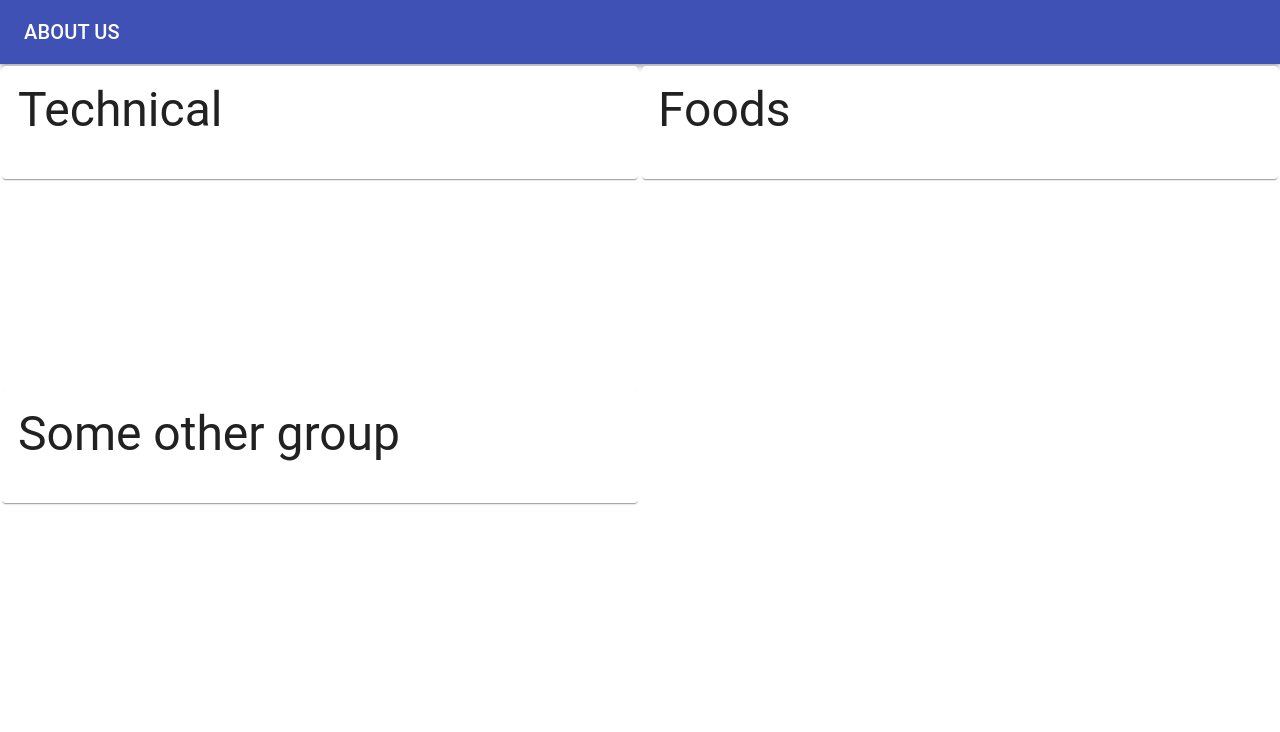
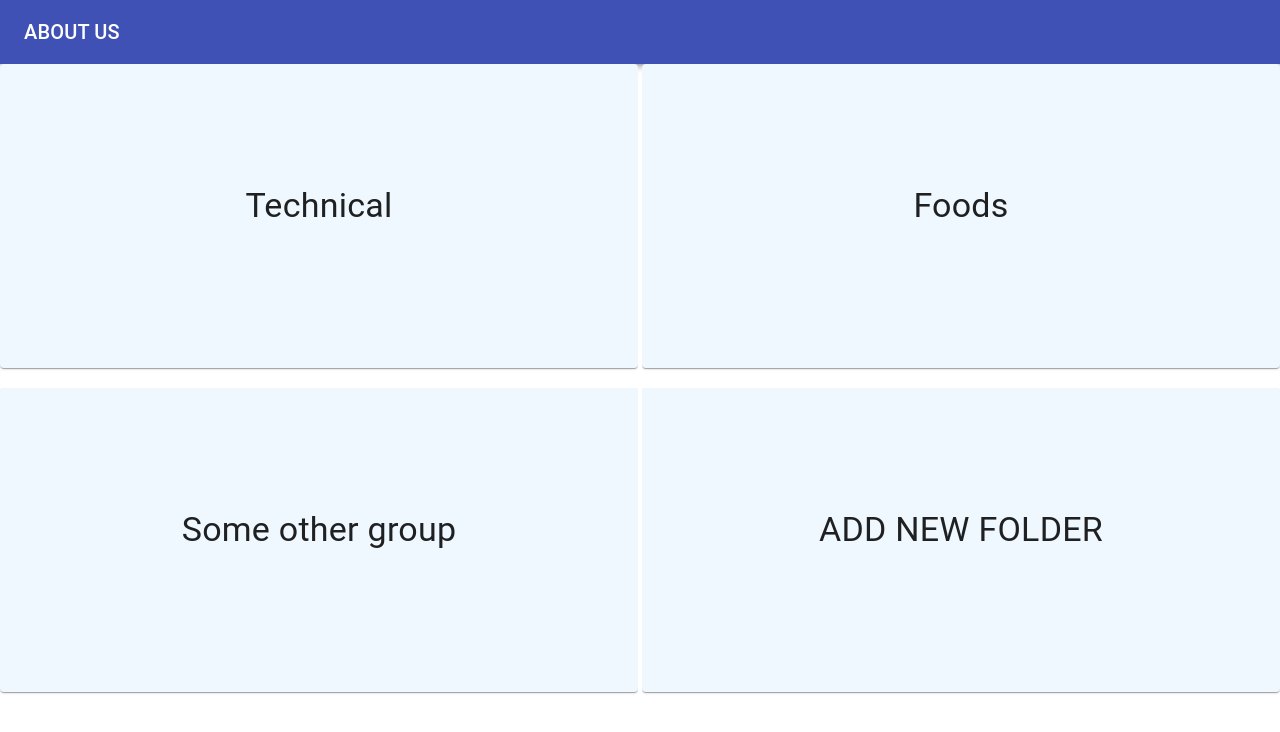
Before and after one commit to kamilew650/django-react-project, a React (Create React App) app in the folder client/: page / in a window 1280 px wide. Shown: the top 732 px of the page. Built offline with nearby package versions, Linux system fonts and the light colour scheme.

Commit message:
Styles for existing views

```diff
--- /dev/null
+++ b/client/src/components/CreateCardDialog/CreateCardDialog.js
@@ -0,0 +1,44 @@
+import React from "react";
+import Button from "@material-ui/core/Button";
+import TextField from "@material-ui/core/TextField";
+import Dialog from "@material-ui/core/Dialog";
+import DialogActions from "@material-ui/core/DialogActions";
+import DialogContent from "@material-ui/core/DialogContent";
+import DialogContentText from "@material-ui/core/DialogContentText";
+import DialogTitle from "@material-ui/core/DialogTitle";
+
+export default function CreateCardDialog(props) {
+  const handleClose = () => {
+    props.setOpen(false);
+  };
+
+  return (
+    <Dialog
+      open={props.open}
+      onClose={handleClose}
+      aria-labelledby="form-dialog-title"
+    >
+      <DialogTitle id="form-dialog-title">Add new card</DialogTitle>
+      <DialogContent>
+        <DialogContentText>
+          Tu trzeba dodać obsługę google tłumacza czy coś
+        </DialogContentText>
+        <TextField
+          autoFocus
+          margin="dense"
+          id="word"
+          label="Word to translate"
+          fullWidth
+        />
+      </DialogContent>
+      <DialogActions>
+        <Button onClick={handleClose} color="primary">
+          Cancel
+        </Button>
+        <Button onClick={handleClose} color="primary">
+          Add
+        </Button>
+      </DialogActions>
+    </Dialog>
+  );
+}
--- /dev/null
+++ b/client/src/components/CreateFolderDialog/CreateFolderDialog.js
@@ -0,0 +1,58 @@
+import React from "react";
+import Button from "@material-ui/core/Button";
+import TextField from "@material-ui/core/TextField";
+import Dialog from "@material-ui/core/Dialog";
+import DialogActions from "@material-ui/core/DialogActions";
+import DialogContent from "@material-ui/core/DialogContent";
+import DialogContentText from "@material-ui/core/DialogContentText";
+import DialogTitle from "@material-ui/core/DialogTitle";
+
+export default function CreateFolderDialog(props) {
+  const handleClose = () => {
+    props.setOpen(false);
+  };
+
+  return (
+    <Dialog
+      open={props.open}
+      onClose={handleClose}
+      aria-labelledby="form-dialog-title"
+    >
+      <DialogTitle id="form-dialog-title">Add new folder</DialogTitle>
+      <DialogContent>
+        <DialogContentText>
+          Tu trzeba dodać fetcha przy submicie
+        </DialogContentText>
+        <TextField
+          autoFocus
+          margin="dense"
+          id="name"
+          label="Folder name"
+          fullWidth
+        />
+        <TextField
+          autoFocus
+          margin="dense"
+          id="from"
+          label="Input language"
+          fullWidth
+        />
+        <TextField
+          autoFocus
+          margin="dense"
+          id="from"
+          label="Output language"
+          fullWidth
+        />
+      </DialogContent>
+      <DialogActions>
+        <Button onClick={handleClose} color="primary">
+          Cancel
+        </Button>
+        <Button onClick={handleClose} color="primary">
+          Add
+        </Button>
+      </DialogActions>
+    </Dialog>
+  );
+}
--- a/client/src/views/FolderDetailsView/FolderDetailsView.js
+++ b/client/src/views/FolderDetailsView/FolderDetailsView.js
@@ -1,57 +1,66 @@
+import React from "react";
 import { useHistory } from "react-router-dom";
 import GridList from "@material-ui/core/GridList";
 import GridListTile from "@material-ui/core/GridListTile";
 import Card from "@material-ui/core/Card";
 import CardContent from "@material-ui/core/CardContent";
 import Typography from "@material-ui/core/Typography";
+import styled from "styled-components";
+import CreateCardDialog from "../../components/CreateCardDialog/CreateCardDialog";
 
-const mockupResponse = [
-  { before: "Bread", after: "Chleb" },
-  { before: "Apple", after: "Jabłko" },
-  { before: "Plum", after: "Śliwka" },
-  { before: "Snack", after: "Przekąska" },
-  { before: "Oil", after: "Olej" },
-  { before: "Parsley", after: "Pietruszka" },
-  { before: "Chives", after: "Szczypiorek" },
-];
+const StyledCard = styled(Card)`
+  height: 95%;
+  background-color: aliceblue;
+  :hover {
+    background-color: #e0f1ff;
+  }
+  transition: all 0.4s;
+  align-items: center;
+  justify-content: center;
+  display: flex;
+  text-align: center;
+`;
 
 export default function FolderDetailsView() {
+  const [open, setOpen] = React.useState(false);
   const history = useHistory();
-  const folderName = history.location.pathname.replace("/folder/", "");
+
+  const clickHandler = (e) => {
+    history.push(`/getCards`);
+  };
 
   return (
     <>
-      <Typography variant="h2" gutterBottom>
-        {folderName}
-      </Typography>
-      <GridList cellHeight={320} cols={2} style={{ margin: "0px" }}>
-        {mockupResponse.map((tile) => (
-          <GridListTile key={tile.before}>
-            <Card>
-              <CardContent>
-                <Typography variant="h3" gutterBottom>
-                  {tile.before}
-                </Typography>
-                <Typography variant="h3" gutterBottom>
-                  {tile.after}
-                </Typography>
-              </CardContent>
-            </Card>
-          </GridListTile>
-        ))}
-        <GridListTile key="add">
-          <Card>
+      <GridList cellHeight={320} style={{ margin: "0px" }}>
+        <GridListTile key="getCards">
+          <StyledCard onClick={clickHandler}>
             <CardContent>
-              <Typography variant="h3" gutterBottom>
-                ADD
-              </Typography>
-              <Typography variant="h1" gutterBottom>
-                +
+              <Typography variant="h4" gutterBottom>
+                GET CARDS
               </Typography>
             </CardContent>
-          </Card>
+          </StyledCard>
+        </GridListTile>
+        <GridListTile key="viewCards">
+          <StyledCard>
+            <CardContent>
+              <Typography variant="h4" gutterBottom>
+                VIEW ALL
+              </Typography>
+            </CardContent>
+          </StyledCard>
+        </GridListTile>
+        <GridListTile key="add" onClick={() => setOpen(true)}>
+          <StyledCard>
+            <CardContent>
+              <Typography variant="h4" gutterBottom>
+                ADD NEW CARD
+              </Typography>
+            </CardContent>
+          </StyledCard>
         </GridListTile>
       </GridList>
+      <CreateCardDialog open={open} setOpen={setOpen} />
     </>
   );
 }
--- a/client/src/views/FoldersView/FoldersView.js
+++ b/client/src/views/FoldersView/FoldersView.js
@@ -1,9 +1,25 @@
+import React from "react";
 import GridList from "@material-ui/core/GridList";
 import GridListTile from "@material-ui/core/GridListTile";
 import Card from "@material-ui/core/Card";
 import CardContent from "@material-ui/core/CardContent";
 import Typography from "@material-ui/core/Typography";
 import { useHistory } from "react-router-dom";
+import styled from "styled-components";
+import CreateFolderDialog from "../../components/CreateFolderDialog/CreateFolderDialog";
+
+const StyledCard = styled(Card)`
+  height: 95%;
+  background-color: aliceblue;
+  :hover {
+    background-color: #e0f1ff;
+  }
+  transition: all 0.4s;
+  align-items: center;
+  justify-content: center;
+  display: flex;
+  text-align: center;
+`;
 
 const mockupResponse = [
   {
@@ -18,6 +34,7 @@
 ];
 
 export default function FoldersView() {
+  const [open, setOpen] = React.useState(false);
   //Add fetch in useEffect during first render
   const history = useHistory();
 
@@ -26,22 +43,34 @@
   };
 
   return (
-    <GridList cellHeight={320} cols={2} style={{ margin: "0px" }}>
+    <>
+      <GridList cellHeight={320}>
         {mockupResponse.map((tile) => (
           <GridListTile
             key={tile.name}
             cols={tile.cols || 1}
             onClick={() => clickHandler(tile.name)}
           >
-          <Card>
+            <StyledCard>
               <CardContent>
-              <Typography variant="h3" gutterBottom>
+                <Typography variant="h4" gutterBottom>
                   {tile.name}
                 </Typography>
               </CardContent>
-          </Card>
+            </StyledCard>
           </GridListTile>
         ))}
+        <GridListTile key="add" onClick={() => setOpen(true)}>
+          <StyledCard>
+            <CardContent>
+              <Typography variant="h4" gutterBottom>
+                ADD NEW FOLDER
+              </Typography>
+            </CardContent>
+          </StyledCard>
+        </GridListTile>
       </GridList>
+      <CreateFolderDialog open={open} setOpen={setOpen} />
+    </>
   );
 }
```
Lines whose indentation alone changed are shown as unchanged.
